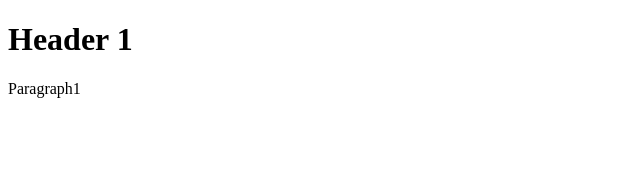
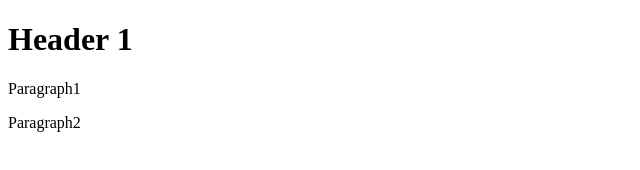
Before and after one commit to pjsutar/bootstrap-components, a website: page index.html in a window 1280 px wide. Shown: the full height of the page, 0-640 px from the left. Drawn offline with Linux system fonts and the light colour scheme.

```diff
--- a/index.html
+++ b/index.html
@@ -6,6 +6,7 @@
 <body>
     <h1>Header 1</h1>
     <p>Paragraph1</p>
+    <p>Paragraph2</p>
 </body>
 
 </html>
```
Also changed, not shown: package.json (added, +24 -0 lines), 2 other files.
